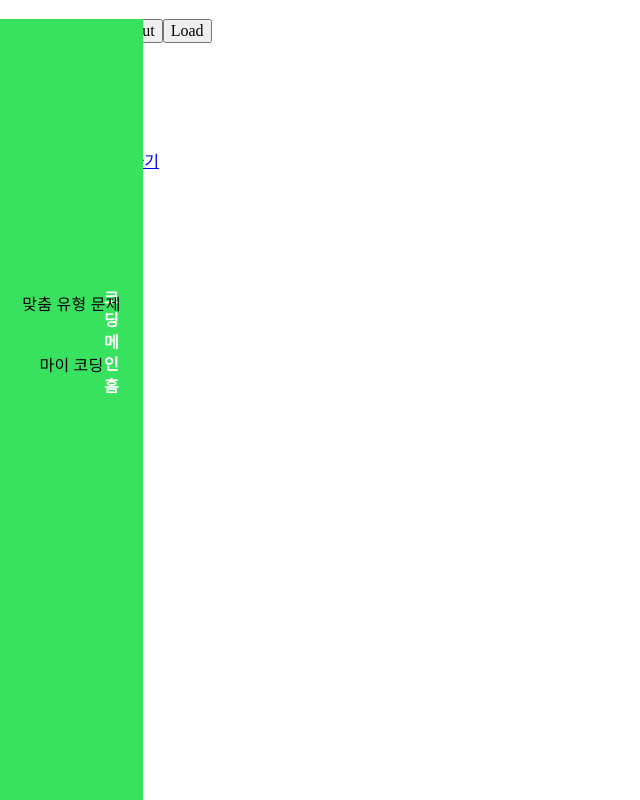
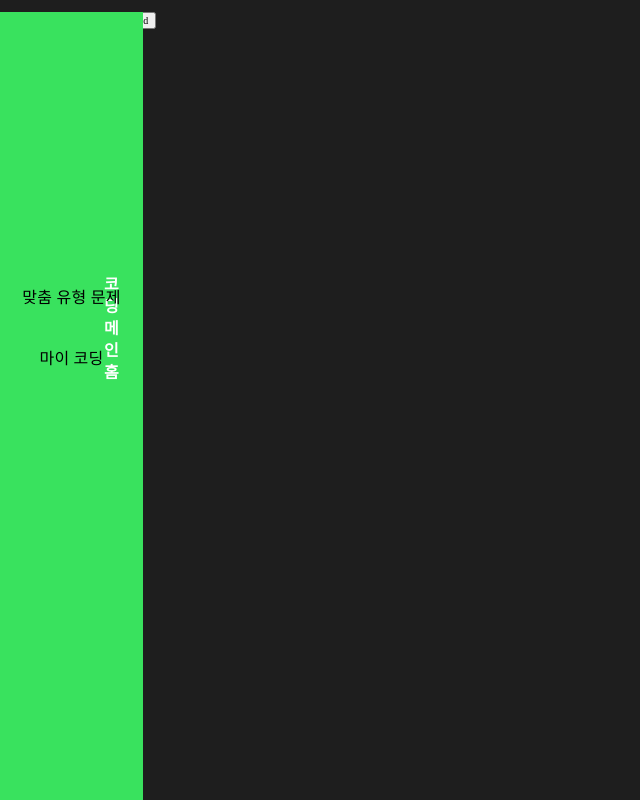
Before and after one commit to Koeunseooooo/CoWithMe_frontend, a React (Create React App) app: page / in a window 1280 px wide. Shown: the whole page, without its empty margins (0-640 px from the left). Built offline with nearby package versions, Linux system fonts and the light colour scheme.

Commit message:
Style: 배경색, 폰트색 글로벌 스타일 적용

```diff
--- a/src/styles/GlobalStyle.js
+++ b/src/styles/GlobalStyle.js
@@ -1,6 +1,14 @@
 import { createGlobalStyle } from 'styled-components';
 import normalize from 'styled-normalize';
+import { theme } from './theme';
 
 export const GlobalStyle = createGlobalStyle`
     ${normalize}
+
+    html{
+        font-size: 62.5%;
+        color: ${theme.color.white};
+        background-color: ${theme.color.black};
+    }
+
 `;
```
